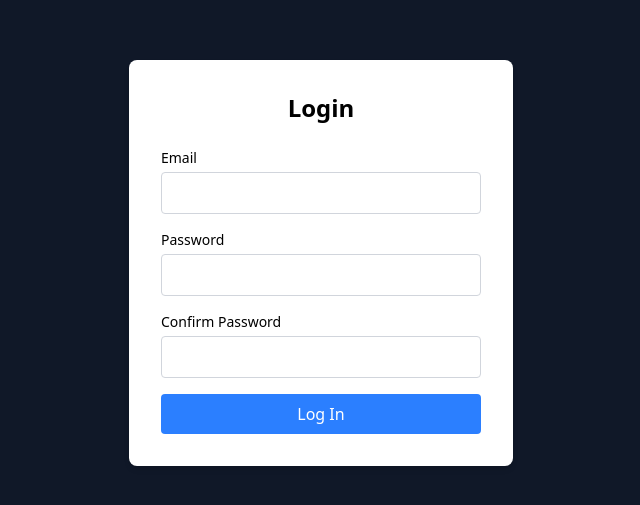
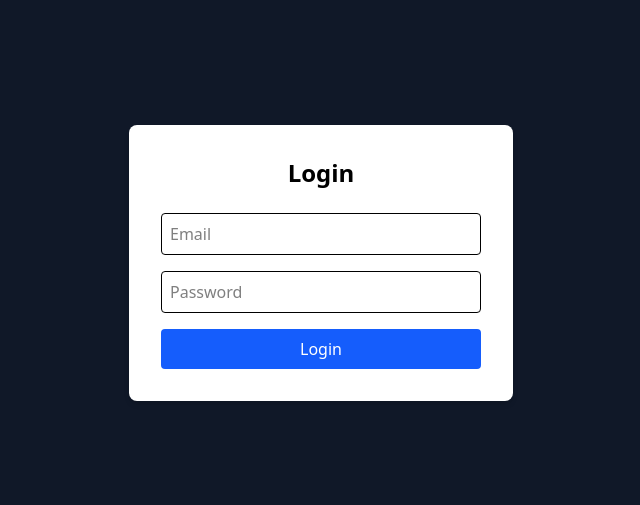
Before and after one commit to UmrAmeen/tailwindcss, a Next.js app: page /dashbord/loginForm in a window 1280 px wide. Shown: the part 137-642 px from the top of the page, without its empty margins (319-959 px from the left). Built offline with nearby package versions, Linux system fonts and the light colour scheme.

Commit message:
change LoginForm

```diff
--- a/app/createUser/createUser.tsx
+++ /dev/null
@@ -1,81 +0,0 @@
-"use client";
-import { useActionState } from "react";
-import { CreateSignUpForm } from "../dashbord/signupAction";
-
-export default function UserForm() {
-  const [state, formAction, isPending] = useActionState(CreateSignUpForm, {
-    success: false,
-    error: "",
-  });
-
-  return (
-    <div className="max-w-md mx-auto mt-10 p-6 bg-gray-300 rounded shadow ">
-       <h1 className="mb-4 p-2 bg-blue-200 text-center text-xl text-blue-800 rounded">
-        User Form
-      </h1>
-      {state.success ? (
-        <div className="mb-4 p-2 bg-green-200 text-green-800 rounded">
-          Signup successful!
-        </div>
-      ) : state.error ? (
-        <div className="mb-4 p-2 bg-red-100 text-red-800 rounded">
-          {state.error}
-        </div>
-      ) : null}
-
-      <form action={formAction} className="space-y-4">
-        <div>
-          <label className="block text-sm font-medium mb-1" htmlFor="name">
-            Name
-          </label>
-          <input
-            name="name"
-            id="name"
-            type="text"
-            placeholder="Name"
-            className="w-full border rounded px-3 py-2"
-            required
-          />
-        </div>
-
-        <div>
-          <label className="block text-sm font-medium mb-1" htmlFor="email">
-            Email
-          </label>
-          <input
-            name="email"
-            id="email"
-            type="email"
-            placeholder="Email"
-            className="w-full border rounded px-3 py-2"
-            required
-          />
-        </div>
-
-        <div>
-          <label className="block text-sm font-medium mb-1" htmlFor="password">
-            passord
-          </label>
-          <input
-            name="password"
-            id="password"
-            type="password"
-            placeholder="password"
-            className="w-full border rounded px-3 py-2"
-            required
-             autoComplete="new-password"
-          />
-        </div>
-
-        <button
-          type="submit"
-          className="w-full bg-blue-600 text-white py-2 rounded hover:bg-gray-900"
-          disabled={isPending}
-          formAction={formAction}
-        >
-          SIGNIN
-        </button>
-      </form>
-    </div>
-  );
-}
--- a/app/createUser/page.tsx
+++ /dev/null
@@ -1,9 +0,0 @@
-import UserForm from "./createUser";
-
-export default function User() {
-  return (
-    <>
-      <UserForm />
-    </>
-  );
-}
--- a/app/dashbord/dashbordLayout.tsx
+++ /dev/null
@@ -1,16 +0,0 @@
-import NavBar from "./navBar";
-import SideBar from "./sidebar";
-
-export default async function DashbordLayout({ children }: any) {
-  return (
-    <div className="h-screen flex flex-col">
-      <NavBar />
-      <div className="flex flex-1">
-        <div className="w-64 bg-gray-700 text-white">
-          <SideBar />
-        </div>
-        <main className="flex-1 p-4 overflow-auto">{children}</main>
-      </div>
-    </div>
-  );
-}
--- /dev/null
+++ b/app/dashbord/layout.tsx
@@ -0,0 +1,48 @@
+"use client";
+
+import { useEffect, useState } from "react";
+import NavBar from "./navBar";
+import SideBar from "./sidebar";
+import LoginForm from "./loginForm/loginForm";
+
+export default function DashboardLayout({
+  children,
+}: {
+  children: React.ReactNode;
+}) {
+  const [isLoggedIn, setIsLoggedIn] = useState<boolean | null>(null);
+
+  useEffect(() => {
+    const loggedIn = localStorage.getItem("isLoggedIn") === "true";
+    setIsLoggedIn(loggedIn);
+  }, []);
+
+  if (isLoggedIn === null) {
+    return (
+      <div className="flex items-center justify-center h-screen">
+        Loading...
+      </div>
+    );
+  }
+
+  if (!isLoggedIn) {
+    return <LoginForm onLogin={() => setIsLoggedIn(true)} />;
+  }
+
+  return (
+    <div className="h-screen flex flex-col">
+      <NavBar
+        onLogout={() => {
+          localStorage.removeItem("isLoggedIn");
+          setIsLoggedIn(false);
+        }}
+      />
+      <div className="flex flex-1">
+        <div className="w-64 bg-gray-800 text-white">
+          <SideBar />
+        </div>
+        <main className="flex-1 p-4 overflow-auto bg-gray-100">{children}</main>
+      </div>
+    </div>
+  );
+}
--- a/app/dashbord/loginForm/loginForm.tsx
+++ b/app/dashbord/loginForm/loginForm.tsx
@@ -1,14 +1,11 @@
 "use client";
-import { useEffect, useState } from "react";
+
+import { useEffect } from "react";
 import { useActionState } from "react";
 import { CreateLoginForm } from "../signupAction";
 
-export default function LoginForm() {
-  const [email, setEmail] = useState("");
-  const [password, setPassword] = useState("");
-  const [confirmPassword, setConfirmPassword] = useState("");
-  const [passwordError, setPasswordError] = useState("");
 
+export default function LoginForm({ onLogin }: any) {
   const [state, formAction, isPending] = useActionState(CreateLoginForm, {
     success: false,
     error: "",
@@ -16,81 +13,39 @@ export default function LoginForm() {
 
   useEffect(() => {
     if (state.success) {
-      //local
+      localStorage.setItem("isLoggedIn", "true");
+      onLogin();
     }
-  }, [email])
-
-  function handleSubmit(e: any) {
-    if (password !== confirmPassword) {
-      e.preventDefault();
-      setPasswordError("Passwords do not match");
-    } else {
-      setPasswordError("");
-    }
-  }
+  }, [state.success, onLogin]);
 
   return (
-    <div className="flex items-center justify-center h-screen bg-gray-900">
-      <div className="bg-white p-8 rounded-lg shadow-md w-96">
+    <div className="flex items-center justify-center min-h-screen bg-gray-900 text-white">
+      <div className="bg-white p-8 rounded-lg shadow-md w-96 text-black">
         <h1 className="text-2xl font-bold text-center mb-6">Login</h1>
 
-        {state.error && (
-          <div className="mb-4 p-2 bg-red-100 text-red-800 rounded">
-            {state.error}
-          </div>
-        )}
+        {state.error && <div className="text-red-500 mb-4">{state.error}</div>}
 
-        {passwordError && (
-          <div className="mb-4 p-2 bg-red-100 text-red-800 rounded">
-            {passwordError}
-          </div>
-        )}
-
-        <form action={formAction} onSubmit={handleSubmit} className="space-y-4">
-          <div>
-            <label className="block text-sm font-medium mb-1">Email</label>
+        <form action={formAction} className="space-y-4">
           <input
             type="email"
             name="email"
+            placeholder="Email"
             required
-              value={email}
-              onChange={(e) => setEmail(e.target.value)}
-              className="w-full border border-gray-300 p-2 rounded focus:outline-none focus:ring focus:ring-blue-300"
+            className="w-full border p-2 rounded"
           />
-          </div>
-
-          <div>
-            <label className="block text-sm font-medium mb-1">Password</label>
           <input
             type="password"
             name="password"
+            placeholder="Password"
             required
-              value={password}
-              onChange={(e) => setPassword(e.target.value)}
-              className="w-full border border-gray-300 p-2 rounded focus:outline-none focus:ring focus:ring-blue-300"
+            className="w-full border p-2 rounded"
           />
-          </div>
-
-          <div>
-            <label className="block text-sm font-medium mb-1">
-              Confirm Password
-            </label>
-            <input
-              type="password"
-              name="confirmPassword"
-              required
-              value={confirmPassword}
-              onChange={(e) => setConfirmPassword(e.target.value)}
-              className="w-full border border-gray-300 p-2 rounded focus:outline-none focus:ring focus:ring-blue-300"
-            />
-          </div>
-
           <button
             type="submit"
             disabled={isPending}
-            className="w-full bg-blue-500 text-white py-2 rounded hover:bg-blue-600"
+            className="w-full bg-blue-600 text-white p-2 rounded hover:bg-blue-700"
           >
-            {isPending ? "Logging in..." : "Log In"}
+            {isPending ? "Logging in..." : "Login"}
           </button>
         </form>
       </div>
--- a/app/dashbord/page.tsx
+++ b/app/dashbord/page.tsx
@@ -1,9 +1,5 @@
-import DashbordLayout from "./dashbordLayout";
+"use client";
 
-export default function DashbordPage() {
-  return (
-    <>
-      <DashbordLayout>welcome to dashbord </DashbordLayout>
-    </>
-  );
+export default function DashboardPage() {
+  return <h1 className="text-2xl font-bold">Welcome to your dashboard!</h1>;
 }
--- a/app/dashbord/signupAction.ts
+++ b/app/dashbord/signupAction.ts
@@ -25,6 +25,8 @@ export async function CreateSignUpForm(prevFormState: any, formData: FormData) {
   };
 }
 
+
+
 export async function CreateLoginForm(prevFormState: any, formData: FormData) {
   const email = formData.get("email");
   const password = formData.get("password");
@@ -40,8 +42,10 @@ export async function CreateLoginForm(prevFormState: any, formData: FormData) {
     return { success: false, error: "Invalid email or password" };
   }
 
-  redirect("/dashbord");
+  // Let client handle redirect (we don't call redirect() here)
+  return { success: true, error: "" };
 }
+
 export async function insertImage(image: File): Promise<number> {
   const imageBuffer = Buffer.from(await image.arrayBuffer());
   const imageType = image.type;
--- a/app/lib/sqlite/db.ts
+++ b/app/lib/sqlite/db.ts
@@ -1,6 +1,6 @@
 import Database from "better-sqlite3";
-const db: Database = new Database("C:\\Users\\user\\products.db");
-// const db = new Database("C:\\database\\product.db");
+// const db: Database = new Database("C:\\Users\\user\\products.db");
+const db = new Database("C:\\database\\product.db");
 db.pragma("journal_mode = WAL");
 
 export default db;
--- a/app/page.tsx
+++ b/app/page.tsx
@@ -1,11 +1,8 @@
-"use client";
-import React, { useState } from "react";
-import LoginForm from "./dashbord/loginForm/loginForm";
-
 export default function HomePage() {
-  const [isLoggedIn, setIsLoggedIn] = useState(false);
-
-  if (!isLoggedIn) {
-    return <LoginForm />;
-  }
+  return (
+    <>
+      {" "}
+      <p>welcome to my app</p>;
+    </>
+  );
 }
```
Also changed, not shown: app/dashbord/navBar.tsx (+20 -4 lines), app/dashbord/signUpForm/signUpForm.tsx (+26 -2 lines). Lines whose indentation alone changed are shown as unchanged.
